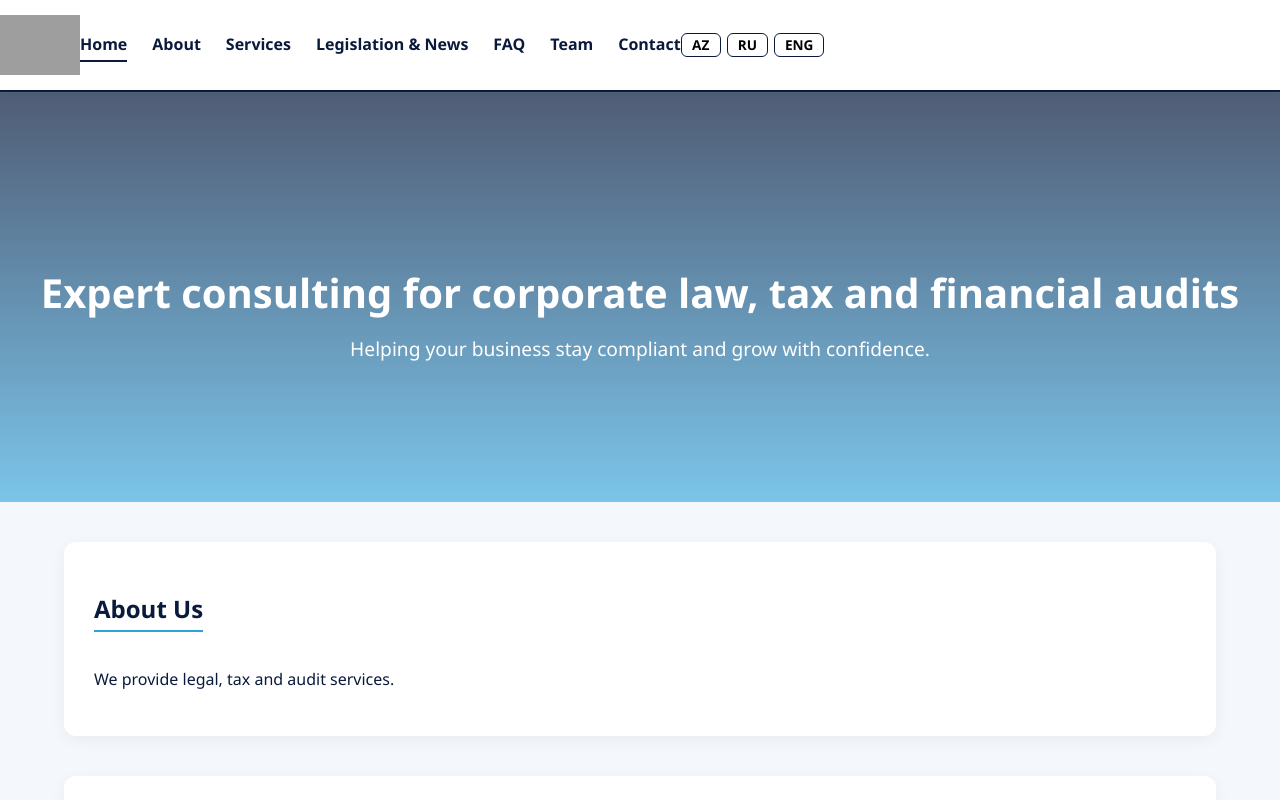
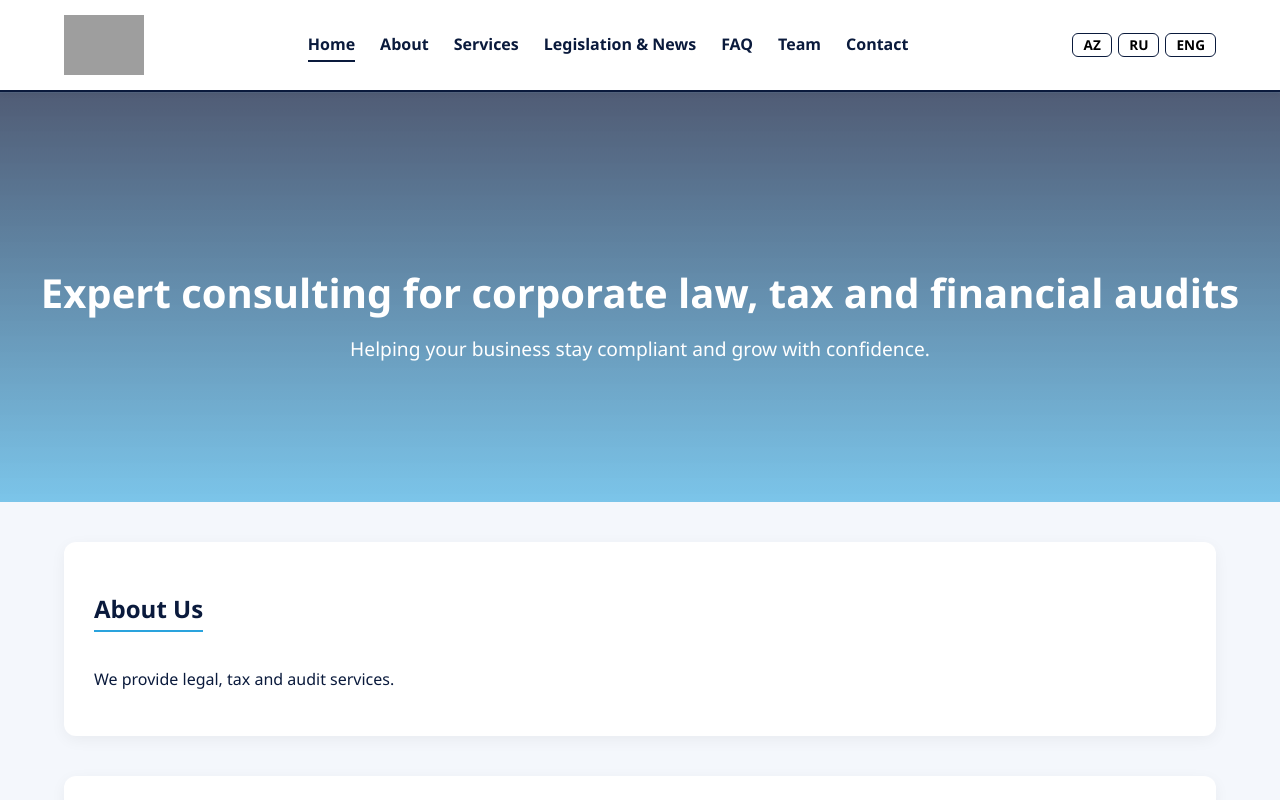
Before and after one commit to elchin867/absheronla.com, a plain HTML site: page index.html in a window 1280 px wide. Shown: the top 800 px of the page. Drawn offline with Linux system fonts and the light colour scheme; grey boxes are pictures that could not be loaded.

Commit message:
Update style.css

```diff
--- a/style.css
+++ b/style.css
@@ -49,8 +49,14 @@ header {
 }
 
 .header-container {
+  width: 90%;
+  max-width: 1200px;
+  margin: 0 auto;
+
   display: flex;
-  align-items: center;   /* center header content vertically */
+  align-items: center;
+  justify-content: space-between; /* ← THIS is the big fix */
+  gap: 20px; /* spacing between logo, nav, language */
 }
 
 .logo {
```
